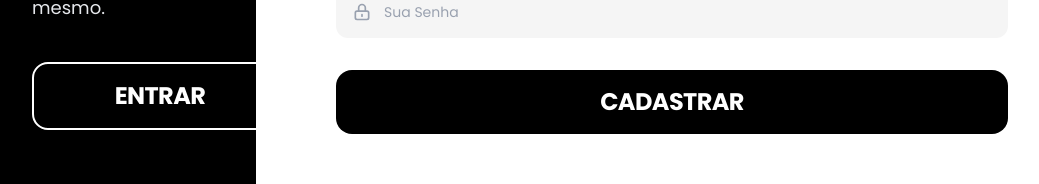
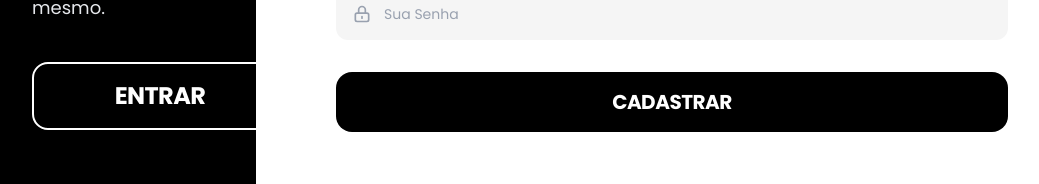
Before and after one commit to Enzosantos04/Elifoot-frontend, a Next.js app: page /signup in a window 1280 px wide. Shown: the part 458-642 px from the top of the page, without its empty margins (192-1231 px from the left). Built offline with nearby package versions, Linux system fonts and the light colour scheme.

Commit message:
feat: complete UI for signup page

```diff
--- a/src/app/signup/page.tsx
+++ b/src/app/signup/page.tsx
@@ -81,7 +81,7 @@ export default function Signup() {
 
             <button
               type="submit"
-              className="mt-4 w-full rounded-2xl bg-black px-6 py-4 text-2xl font-extrabold uppercase tracking-tight text-white transition hover:bg-neutral-900 cursor-pointer"
+              className="mt-4 w-full rounded-2xl bg-black px-6 py-4 text-xl font-extrabold uppercase tracking-tight text-white transition hover:bg-neutral-900 cursor-pointer"
             >
               Cadastrar
             </button>
```
